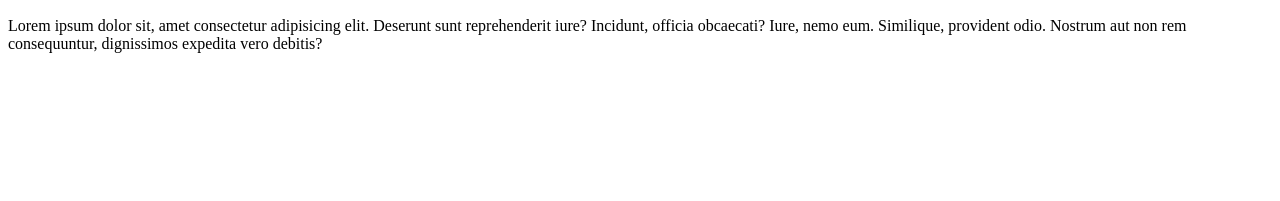
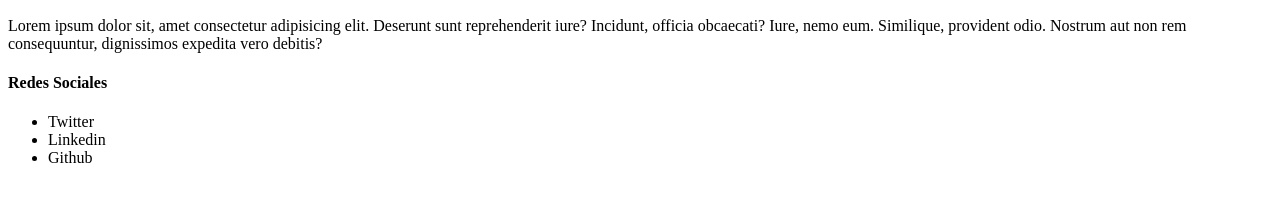
Before and after one commit to AnyeloCC4/curso_git, a plain HTML site: page index.html in a window 1280 px wide. Shown: the part 377-578 px from the top of the page. Drawn offline with Linux system fonts and the light colour scheme.

Commit message:
agregado el pie de pagina

```diff
--- a/index.html
+++ b/index.html
@@ -43,5 +43,14 @@
       </div>
     </section>
   </main>
+
+  <footer>
+    <h4>Redes Sociales</h4>
+    <ul>
+      <li>Twitter</li>
+      <li>Linkedin</li>
+      <li>Github</li>
+    </ul>
+  </footer>
 </body>
 </html>
```
